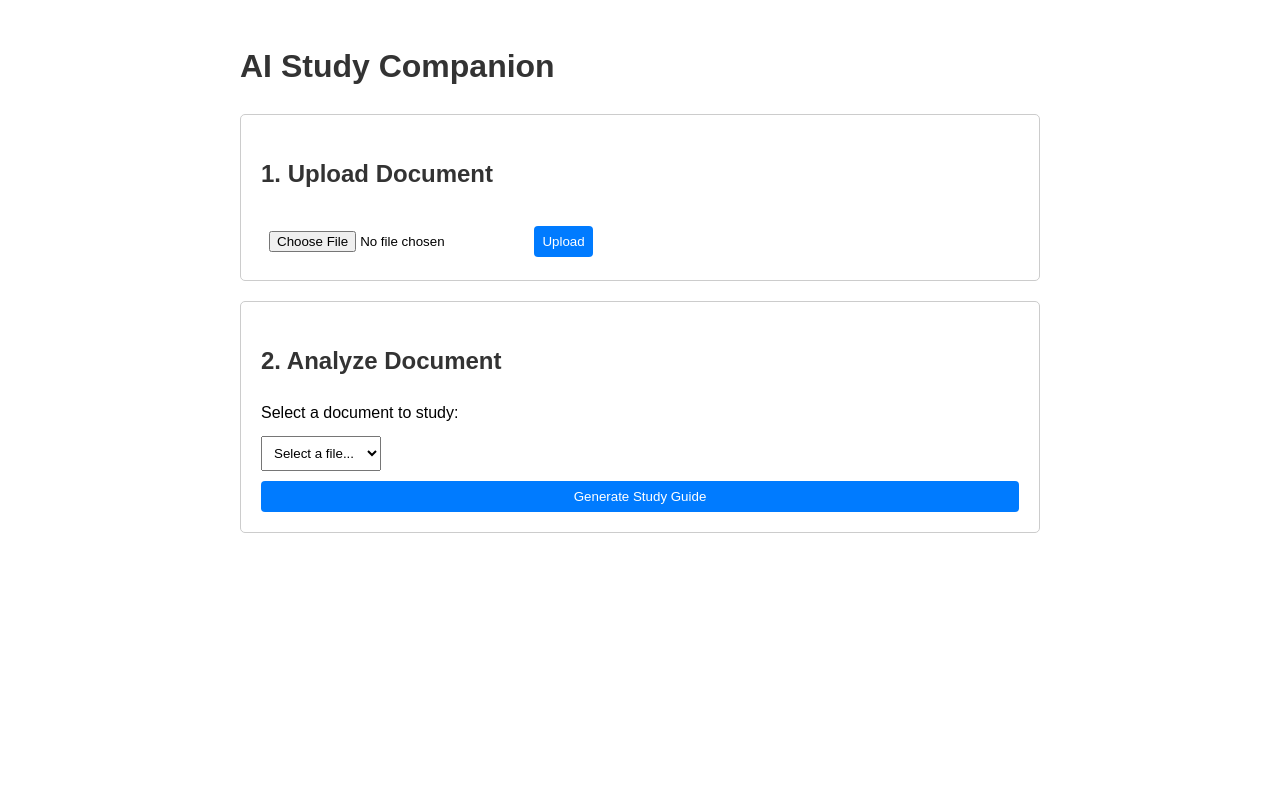
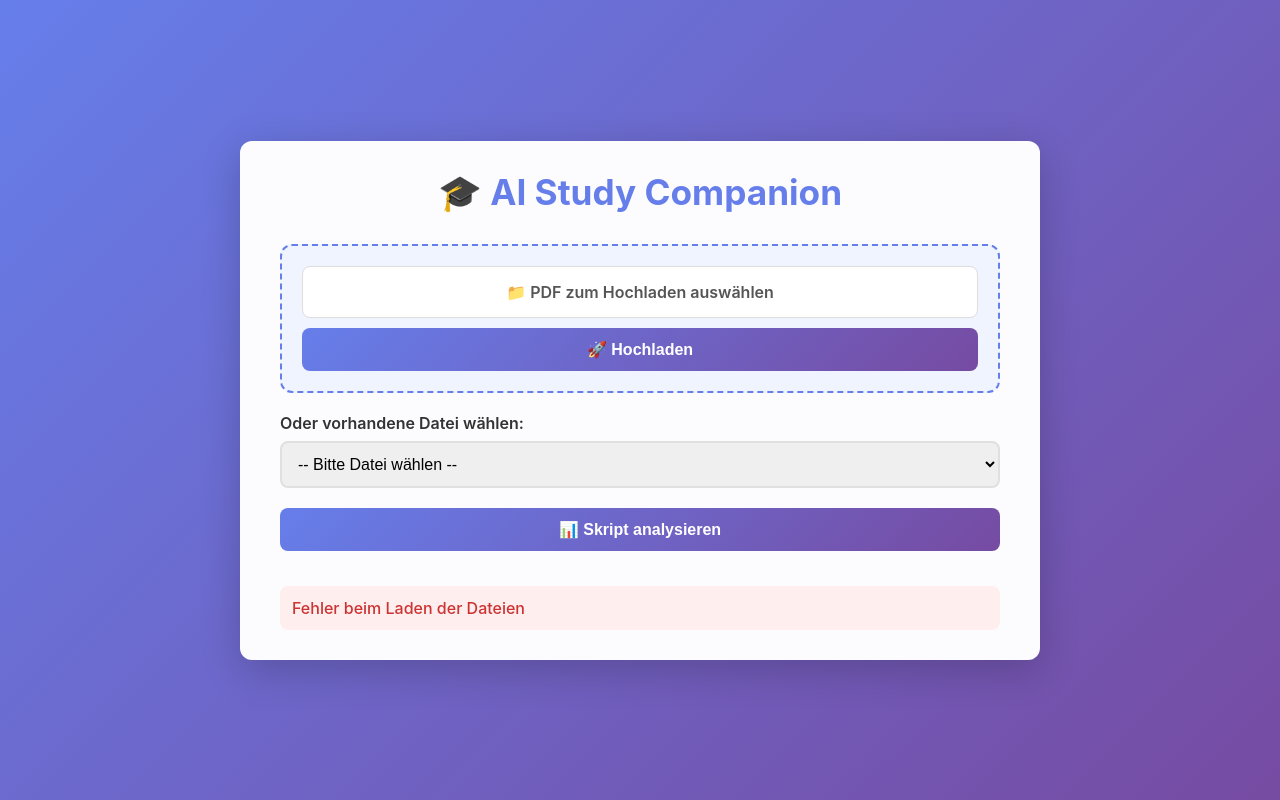
Before and after one commit to elijahdavion/AI-Study-Companion, a Flask app: page / in a window 1280 px wide. Run offline with Flask 3, Linux system fonts and the light colour scheme.

Commit message:
From Scratch V9

```diff
--- a/app.py
+++ b/app.py
@@ -169,7 +169,7 @@
         app.logger.info(f"Generating content with prompt: '{user_prompt}'")
 
         model = GenerativeModel(
-            model_name='gemini-2.5-flash',
+            model_name='gemini-2.5-pro',
             system_instruction=SYSTEM_PROMPT,
             tools=tools
         )
@@ -226,7 +226,12 @@
             f"dataStores/{final_datastore_id}/branches/0"
         )
 
-        client = discoveryengine.DocumentServiceClient()
+        # Set the regional endpoint if not global
+        client_options = None
+        if DATA_STORE_LOCATION and DATA_STORE_LOCATION != "global":
+            client_options = {"api_endpoint": f"{DATA_STORE_LOCATION}-discoveryengine.googleapis.com"}
+
+        client = discoveryengine.DocumentServiceClient(client_options=client_options)
 
         # Search for the document by URI instead of guessing the ID
         request_search = discoveryengine.ListDocumentsRequest(
--- a/templates/index.html
+++ b/templates/index.html
@@ -1,277 +1,231 @@
 <!DOCTYPE html>
-<html lang="en">
+<html lang="de">
 <head>
     <meta charset="UTF-8">
     <meta name="viewport" content="width=device-width, initial-scale=1.0">
     <title>AI Study Companion</title>
-    <!-- Marked.js for Markdown rendering -->
     <script src="https://cdn.jsdelivr.net/npm/marked/marked.min.js"></script>
     <style>
+        :root {
+            --primary-color: #667eea;
+            --secondary-color: #764ba2;
+            --text-color: #333;
+            --background-gradient: linear-gradient(135deg, var(--primary-color) 0%, var(--secondary-color) 100%);
+            --border-radius: 12px;
+            --shadow: 0 10px 40px rgba(0, 0, 0, 0.2);
+        }
+        * { margin: 0; padding: 0; box-sizing: border-box; }
         body {
-            font-family: sans-serif;
+            font-family: -apple-system, BlinkMacSystemFont, 'Segoe UI', Roboto, sans-serif;
+            background: var(--background-gradient);
+            min-height: 100vh;
+            display: flex;
+            justify-content: center;
+            align-items: center;
+            padding: 20px;
+        }
+        .container {
+            background: rgba(255, 255, 255, 0.98);
+            backdrop-filter: blur(10px);
+            border-radius: var(--border-radius);
+            box-shadow: var(--shadow);
+            padding: 30px 40px;
             max-width: 800px;
-            margin: 0 auto;
-            padding: 20px;
-            line-height: 1.6;
+            width: 100%;
+            animation: fadeIn 0.5s ease-out;
+            display: flex; flex-direction: column;
         }
-        .section {
-            border: 1px solid #ccc;
-            padding: 20px;
-            margin-bottom: 20px;
-            border-radius: 5px;
+        @keyframes fadeIn {
+            from { opacity: 0; transform: translateY(20px); }
+            to { opacity: 1; transform: translateY(0); }
         }
-        h1, h2 { color: #333; }
-
-        /* Loading Bar Styles */
-        #loadingContainer {
-            display: none;
-            margin-top: 15px;
-        }
-        .progress-wrapper {
-            width: 100%;
-            background-color: #f0f0f0;
-            border-radius: 4px;
-            height: 20px;
-            overflow: hidden;
-            border: 1px solid #ddd;
-        }
-        #progressBar {
-            width: 0%;
-            height: 100%;
-            background-color: #4CAF50; /* Green */
-            transition: width 0.5s ease;
-        }
-        #statusText {
-            display: block;
-            margin-top: 5px;
-            font-size: 0.9em;
-            color: #555;
-        }
-
-        /* Form Elements */
-        select, button, input[type="file"] {
-            margin-top: 10px;
-            padding: 8px;
-        }
+        .header { text-align: center; margin-bottom: 30px; }
+        .header h1 { color: var(--primary-color); font-size: 2.2em; cursor: pointer; }
+        .screen { display: none; animation: fadeIn 0.4s ease-out; }
+        .screen.active { display: flex; flex-direction: column; gap: 20px; }
+        label { display: block; margin-bottom: 8px; color: var(--text-color); font-weight: 600; }
+        select, button { width: 100%; padding: 12px; border-radius: 8px; font-size: 1em; }
+        select { border: 2px solid #e0e0e0; transition: border-color 0.3s; }
+        select:focus { outline: none; border-color: var(--primary-color); }
         button {
-            cursor: pointer;
-            background-color: #007BFF;
+            background: var(--background-gradient);
             color: white;
             border: none;
-            border-radius: 4px;
+            font-weight: 600;
+            cursor: pointer;
+            transition: transform 0.2s, box-shadow 0.2s;
         }
-        button:disabled {
-            background-color: #ccc;
-            cursor: not-allowed;
+        button:hover { transform: translateY(-2px); box-shadow: 0 8px 20px rgba(102, 126, 234, 0.4); }
+        button:disabled { background: #ccc; cursor: not-allowed; }
+        .upload-section {
+            padding: 20px;
+            background: #f0f4ff;
+            border-radius: var(--border-radius);
+            border: 2px dashed var(--primary-color);
+            text-align: center;
         }
-        #resultSection { display: none; }
+        input[type="file"] { display: none; }
+        .file-input-label {
+            cursor: pointer; padding: 15px; display: block; border-radius: 8px;
+            background: white; border: 1px solid #ddd; color: #555;
+        }
+        #fileNameDisplay { color: var(--primary-color); font-weight: 600; margin: 10px 0; font-size: 0.95em; }
+        .status-message { padding: 12px; margin-top: 15px; border-radius: 8px; font-weight: 500; display: none; }
+        .status-message.success { background: #e6f9f0; color: #0a7c2e; display: block; }
+        .status-message.error { background: #fee; color: #c33; display: block; }
+        .loading { text-align: center; padding: 40px; }
+        .spinner {
+            border: 4px solid #f3f3f3; border-top: 4px solid var(--primary-color);
+            border-radius: 50%; width: 40px; height: 40px; animation: spin 1s linear infinite; margin: 0 auto 15px;
+        }
+        @keyframes spin { from { transform: rotate(0deg); } to { transform: rotate(360deg); } }
+        .progress-container {
+            width: 100%; background-color: #e0e0e0; border-radius: 10px;
+            margin: 20px 0; height: 12px; overflow: hidden; display: none;
+        }
+        .progress-bar { height: 100%; width: 0%; background: var(--background-gradient); transition: width 0.5s ease; }
+        .results {
+            padding: 20px; background: #f8f9fa; border-radius: var(--border-radius);
+            border-left: 4px solid var(--primary-color); overflow-y: auto; max-height: 60vh; line-height: 1.7;
+        }
+        .back-button { width: auto; align-self: flex-start; background: #eef; color: var(--primary-color); border: 2px solid var(--primary-color); }
     </style>
 </head>
 <body>
+    <div class="container">
+        <div class="header">
+            <h1 id="appTitle" onclick="goHome()">🎓 AI Study Companion</h1>
+        </div>
 
-    <h1>AI Study Companion</h1>
+        <div class="screen active" id="homeScreen">
+            <div class="upload-section">
+                <label for="pdfUpload" class="file-input-label">📁 PDF zum Hochladen auswählen</label>
+                <input type="file" id="pdfUpload" accept=".pdf">
+                <div id="fileNameDisplay"></div>
+                <button id="uploadBtn" onclick="uploadFile()">🚀 Hochladen</button>
+            </div>
+            <div class="input-group">
+                <label for="fileDropdown">Oder vorhandene Datei wählen:</label>
+                <select id="fileDropdown"><option value="">Lade Dateien...</option></select>
+            </div>
+            <button id="analyzeBtn" onclick="analyzeSelectedFile()">📊 Skript analysieren</button>
+            <div id="homeStatus" class="status-message"></div>
+        </div>
 
-    <!-- Upload Section -->
-    <div class="section">
-        <h2>1. Upload Document</h2>
-        <input type="file" id="fileInput" accept=".pdf">
-        <button onclick="handleFileUpload()" id="uploadBtn">Upload</button>
-
-        <!-- The Loading Bar You Requested -->
-        <div id="loadingContainer">
-            <div class="progress-wrapper">
-                <div id="progressBar"></div>
+        <div class="screen" id="analysisScreen">
+            <button class="back-button" onclick="goHome()">← Zurück</button>
+            <div id="analysisStatus" class="status-message"></div>
+            <div class="loading" id="loadingSpinner">
+                <div class="spinner"></div>
+                <p id="loadingText">Analysiere Dokument...</p>
             </div>
-            <span id="statusText">Uploading file to cloud...</span>
+            <div class="progress-container" id="progressContainer">
+                <div class="progress-bar" id="progressBar"></div>
+            </div>
+            <div class="results" id="resultsContainer" style="display:none;"></div>
         </div>
     </div>
 
-    <!-- Analysis Section -->
-    <div class="section">
-        <h2>2. Analyze Document</h2>
-        <label for="fileSelect">Select a document to study:</label><br>
-        <select id="fileSelect">
-            <option selected disabled>Loading files...</option>
-        </select>
-        <br>
-        <button onclick="analyzeFile()" id="analyzeBtn" style="width: 100%; margin-top: 10px;">Generate Study Guide</button>
-    </div>
+<script>
+    const homeScreen = document.getElementById('homeScreen');
+    const analysisScreen = document.getElementById('analysisScreen');
+    const pdfUpload = document.getElementById('pdfUpload');
+    const fileNameDisplay = document.getElementById('fileNameDisplay');
+    const fileDropdown = document.getElementById('fileDropdown');
+    const homeStatus = document.getElementById('homeStatus');
+    const analysisStatus = document.getElementById('analysisStatus');
+    const loadingSpinner = document.getElementById('loadingSpinner');
+    const resultsContainer = document.getElementById('resultsContainer');
+    const progressBar = document.getElementById('progressBar');
+    const progressContainer = document.getElementById('progressContainer');
+    const loadingText = document.getElementById('loadingText');
 
-    <!-- Results Section -->
-    <div id="resultSection" class="section">
-        <h3>Analysis Result</h3>
-        <hr>
-        <div id="analysisContent"></div>
-        <p style="margin-top: 20px; font-size: 0.9em; color: #666;">
-            <strong>Sources:</strong> <span id="sourcesList"></span>
-        </p>
-    </div>
+    document.addEventListener('DOMContentLoaded', loadFiles);
+    pdfUpload.addEventListener('change', () => {
+        fileNameDisplay.textContent = pdfUpload.files.length > 0 ? `Ausgewählt: ${pdfUpload.files[0].name}` : '';
+    });
 
-<script>
-    // Load files on page load
-    document.addEventListener('DOMContentLoaded', loadFiles);
+    function showStatus(element, message, isError = false) {
+        element.textContent = message;
+        element.className = `status-message ${isError ? 'error' : 'success'}`;
+        element.style.display = 'block';
+    }
+
+    function goHome() {
+        homeScreen.classList.add('active');
+        analysisScreen.classList.remove('active');
+    }
 
     async function loadFiles() {
         try {
             const response = await fetch('/files');
-            const data = await response.json();
-            const select = document.getElementById('fileSelect');
-
-            select.innerHTML = '<option selected disabled>Select a file...</option>';
-
-            if (data.files && data.files.length > 0) {
-                data.files.forEach(file => {
-                    const option = document.createElement('option');
-                    option.value = file.path;
-                    option.textContent = file.name;
-                    select.appendChild(option);
-                });
-            } else {
-                const option = document.createElement('option');
-                option.disabled = true;
-                option.textContent = "No files found";
-                select.appendChild(option);
-            }
+            const { files } = await response.json();
+            fileDropdown.innerHTML = '<option value="">-- Bitte Datei wählen --</option>';
+            files.forEach(f => fileDropdown.add(new Option(f.name, f.path)));
         } catch (error) {
-            console.error('Error loading files:', error);
+            showStatus(homeStatus, "Fehler beim Laden der Dateien", true);
         }
     }
 
-    async function handleFileUpload() {
-        const fileInput = document.getElementById('fileInput');
-        const file = fileInput.files[0];
-        if (!file) return alert("Please select a PDF file first.");
+    async function uploadFile() {
+        if (pdfUpload.files.length === 0) return showStatus(homeStatus, "Wähle eine Datei", true);
+        const uploadBtn = document.getElementById('uploadBtn');
+        uploadBtn.disabled = true; homeStatus.style.display = 'none';
 
-        // UI: Show Loading
-        const container = document.getElementById('loadingContainer');
-        const progressBar = document.getElementById('progressBar');
-        const statusText = document.getElementById('statusText');
-        const uploadBtn = document.getElementById('uploadBtn');
+        const formData = new FormData(); formData.append('file', pdfUpload.files[0]);
+        try {
+            const res = await fetch('/upload', { method: 'POST', body: formData });
+            if (!res.ok) throw new Error("Upload fehlgeschlagen");
+            showStatus(homeStatus, "Upload erfolgreich!", false);
+            await loadFiles();
+        } catch (error) {
+            showStatus(homeStatus, error.message, true);
+        } finally { uploadBtn.disabled = false; }
+    }
 
-        container.style.display = 'block';
-        uploadBtn.disabled = true;
+    async function analyzeSelectedFile() {
+        const path = fileDropdown.value;
+        if (!path) return showStatus(homeStatus, "Wähle eine Datei", true);
 
-        // Step 1: Uploading
-        progressBar.style.width = '30%';
-        statusText.innerText = "Uploading file to cloud...";
-
-        const formData = new FormData();
-        formData.append('file', file);
+        homeScreen.classList.remove('active');
+        analysisScreen.classList.add('active');
+        loadingSpinner.style.display = 'block';
+        resultsContainer.style.display = 'none';
+        progressContainer.style.display = 'block';
+        progressBar.style.width = '5%';
 
         try {
-            const uploadResponse = await fetch('/upload', {
-                method: 'POST',
-                body: formData
-            });
-            const uploadData = await uploadResponse.json();
-
-            if (!uploadResponse.ok) throw new Error(uploadData.error || "Upload failed");
-
-            // Step 2: Indexing (Polling)
-            progressBar.style.width = '60%';
-            statusText.innerText = "Indexing... (This may take a minute)";
-
-            await pollForIndex(uploadData.path);
-
-            // Step 3: Success
-            progressBar.style.width = '100%';
-            statusText.innerText = "Ready! File is indexed and available.";
-            uploadBtn.disabled = false;
-
-            // Refresh dropdown
-            await loadFiles();
-
-            // Clear input
-            fileInput.value = '';
-
-            // Hide bar after 3 seconds
-            setTimeout(() => {
-                container.style.display = 'none';
-                progressBar.style.width = '0%';
-            }, 3000);
-
-        } catch (error) {
-            console.error(error);
-            progressBar.style.backgroundColor = '#dc3545'; // Red for error
-            statusText.innerText = "Error: " + error.message;
-            uploadBtn.disabled = false;
-        }
-    }
-
-    async function pollForIndex(gcsUri) {
-        const maxAttempts = 60; // Timeout after ~2 minutes
-        let attempts = 0;
-
-        while (attempts < maxAttempts) {
-            try {
-                const response = await fetch('/check_file_status', {
-                    method: 'POST',
-                    headers: { 'Content-Type': 'application/json' },
-                    body: JSON.stringify({ gcs_uri: gcsUri })
+            let indexed = false;
+            for (let i = 0; i < 30; i++) {
+                loadingText.textContent = `Prüfe Indizierung... (${i+1}/30)`;
+                const statusRes = await fetch('/check_file_status', {
+                    method: 'POST', headers: { 'Content-Type': 'application/json' },
+                    body: JSON.stringify({ gcs_uri: path })
                 });
-
-                const data = await response.json();
-
-                if (response.status === 200 && data.status === 'INDEXED') {
-                    return true; // Success
-                }
-            } catch (e) {
-                console.warn("Polling check failed, retrying...", e);
+                const statusData = await statusRes.json();
+                if (statusData.status === 'INDEXED') { indexed = true; break; }
+                progressBar.style.width = `${5 + (i * 3)}%`;
+                await new Promise(r => setTimeout(r, 10000));
             }
 
-            // Wait 2 seconds before next check
-            await new Promise(resolve => setTimeout(resolve, 2000));
-            attempts++;
-        }
-        throw new Error("Indexing timed out. The file is taking too long to process.");
-    }
+            if (!indexed) throw new Error("Indizierung dauert zu lange. Bitte später versuchen.");
 
-    async function analyzeFile() {
-        const select = document.getElementById('fileSelect');
-        const filePath = select.value;
+            progressBar.style.width = '100%';
+            loadingText.textContent = "Generiere Analyse...";
+            const res = await fetch('/analyze', {
+                method: 'POST', headers: { 'Content-Type': 'application/json' },
+                body: JSON.stringify({ file_path: path })
+            });
+            const data = await res.json();
+            if (!res.ok) throw new Error(data.details || "Analyse fehlgeschlagen");
 
-        if (!filePath || filePath.includes("Select a file")) {
-            return alert("Please select a file from the list.");
-        }
-
-        const analyzeBtn = document.getElementById('analyzeBtn');
-        const resultSection = document.getElementById('resultSection');
-        const analysisContent = document.getElementById('analysisContent');
-        const sourcesList = document.getElementById('sourcesList');
-
-        // UI: Loading State
-        analyzeBtn.disabled = true;
-        analyzeBtn.innerText = 'Analyzing...';
-        resultSection.style.display = 'none';
-
-        try {
-            const response = await fetch('/analyze', {
-                method: 'POST',
-                headers: { 'Content-Type': 'application/json' },
-                body: JSON.stringify({ file_path: filePath })
-            });
-
-            const data = await response.json();
-
-            if (!response.ok) throw new Error(data.details || data.error || "Analysis failed");
-
-            // Render Markdown
-            analysisContent.innerHTML = marked.parse(data.analysis_result);
-
-            // Show Sources
-            if (data.used_sources && data.used_sources.length > 0) {
-                sourcesList.innerText = data.used_sources.join(', ');
-            } else {
-                sourcesList.innerText = "No specific sources cited.";
-            }
-
-            resultSection.style.display = 'block';
-
+            resultsContainer.innerHTML = marked.parse(data.analysis_result);
+            resultsContainer.style.display = 'block';
         } catch (error) {
-            alert("Error during analysis: " + error.message);
+            showStatus(analysisStatus, error.message, true);
         } finally {
-            analyzeBtn.disabled = false;
-            analyzeBtn.innerText = "Generate Study Guide";
+            loadingSpinner.style.display = 'none';
+            progressContainer.style.display = 'none';
         }
     }
 </script>
```
Also changed, not shown: 1 other file.
